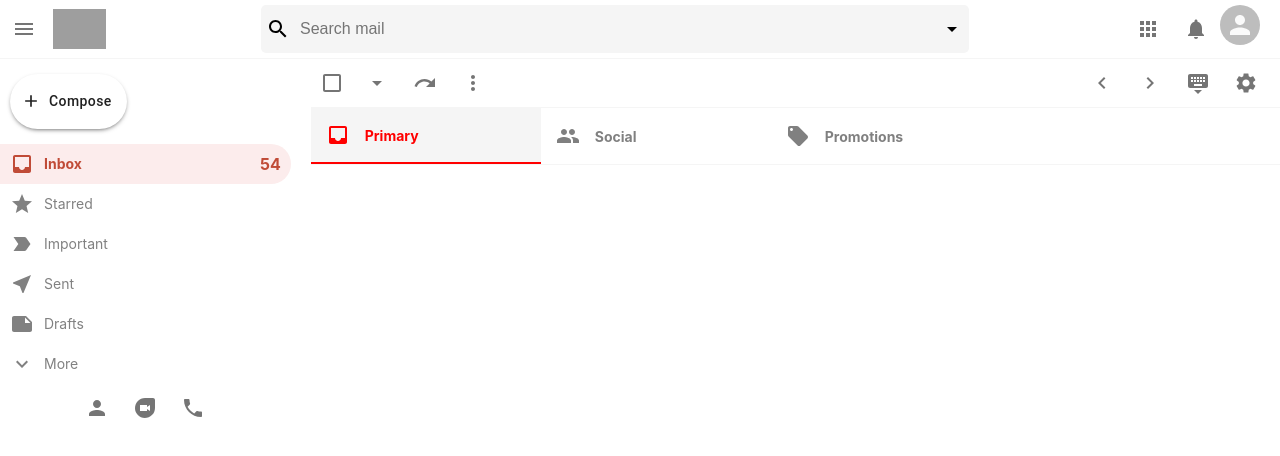
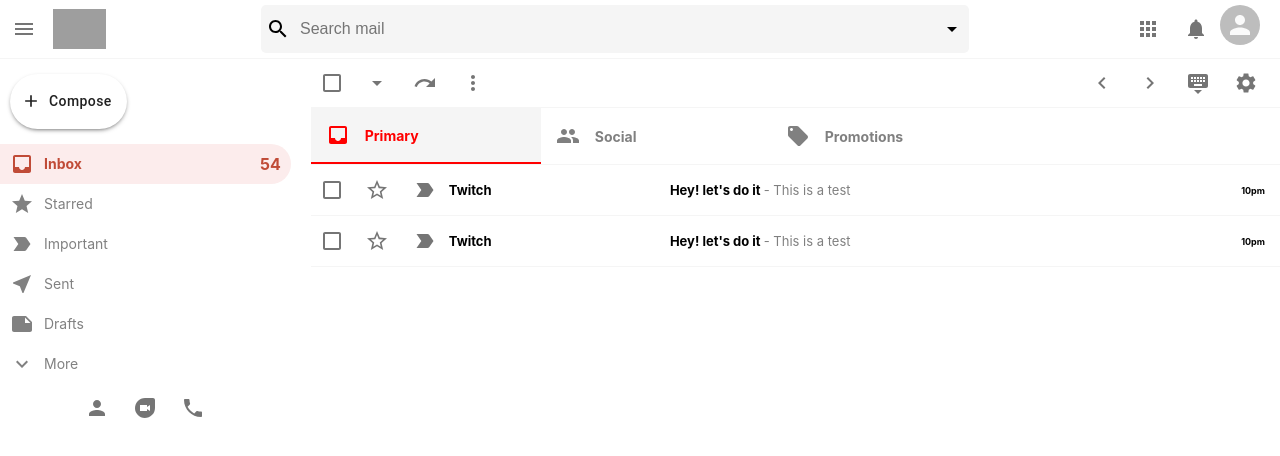
Before and after one commit to Shankar022/gmail-clone, a React (Create React App) app: page / in a window 1280 px wide. Shown: the top 456 px of the page. Built offline with nearby package versions, Linux system fonts and the light colour scheme; grey boxes are pictures that could not be loaded.

Commit message:
Email row added and route create to mail page.

```diff
--- a/src/EmailList.js
+++ b/src/EmailList.js
@@ -1,63 +1,85 @@
-import React from 'react'
-import './EmailList.css'
+import React from "react";
+import "./EmailList.css";
+import EmailRow from "./EmailRow";
 
-import Section from './Section';
-import { Checkbox, IconButton } from '@material-ui/core'
-import ArrowDropDownIcon from '@material-ui/icons/ArrowDropDown';
-import RedoIcon from '@material-ui/icons/Redo';
-import MoreVertIcon from '@material-ui/icons/MoreVert';
-import ChevronLeftIcon from '@material-ui/icons/ChevronLeft';
-import ChevronRightIcon from '@material-ui/icons/ChevronRight';
-import KeyboardHideIcon from '@material-ui/icons/KeyboardHide';
-import SettingsIcon from '@material-ui/icons/Settings';
-import InboxIcon from '@material-ui/icons/Inbox';
-import PeopleIcon from '@material-ui/icons/People';
-import LocalOfferIcon from '@material-ui/icons/LocalOffer';
-
-
+import Section from "./Section";
+import { Checkbox, IconButton } from "@material-ui/core";
+import ArrowDropDownIcon from "@material-ui/icons/ArrowDropDown";
+import RedoIcon from "@material-ui/icons/Redo";
+import MoreVertIcon from "@material-ui/icons/MoreVert";
+import ChevronLeftIcon from "@material-ui/icons/ChevronLeft";
+import ChevronRightIcon from "@material-ui/icons/ChevronRight";
+import KeyboardHideIcon from "@material-ui/icons/KeyboardHide";
+import SettingsIcon from "@material-ui/icons/Settings";
+import InboxIcon from "@material-ui/icons/Inbox";
+import PeopleIcon from "@material-ui/icons/People";
+import LocalOfferIcon from "@material-ui/icons/LocalOffer";
 
 function EmailList() {
   return (
-      <div className='emailList'>
+    <div className="emailList">
       <div className="emailList__settings">
         <div className="emailList__settingLeft">
           <Checkbox />
           <IconButton>
-                      <ArrowDropDownIcon/>
+            <ArrowDropDownIcon />
           </IconButton>
           <IconButton>
-                      <RedoIcon/>
+            <RedoIcon />
           </IconButton>
           <IconButton>
-                      <MoreVertIcon/>
+            <MoreVertIcon />
           </IconButton>
         </div>
         <div className="emailList__settingRight">
           <IconButton>
-                      <ChevronLeftIcon/>
+            <ChevronLeftIcon />
           </IconButton>
           <IconButton>
-                      <ChevronRightIcon/>
+            <ChevronRightIcon />
           </IconButton>
           <IconButton>
-                      <KeyboardHideIcon/>
+            <KeyboardHideIcon />
           </IconButton>
           <IconButton>
-                      <SettingsIcon/>
+            <SettingsIcon />
           </IconButton>
         </div>
       </div>
       <div className="emailList__sections">
-              <Section Icon={InboxIcon} title='Primary' color='red' selected={true} />
-              <Section Icon={PeopleIcon} title='Social' color='#1A73E8' selected={false} />
-              <Section Icon={LocalOfferIcon} title='Promotions' color='green' selected={false}/>
+        <Section Icon={InboxIcon} title="Primary" color="red" selected={true} />
+        <Section
+          Icon={PeopleIcon}
+          title="Social"
+          color="#1A73E8"
+          selected={false}
+        />
+        <Section
+          Icon={LocalOfferIcon}
+          title="Promotions"
+          color="green"
+          selected={false}
+        />
       </div>
 
       <div className="emailList__list">
-
+        <EmailRow
+          title="Twitch"
+          subject="Hey! let's do it"
+          description="This is a test"
+          time="10pm"
+        />
+      </div>
+      <div className="emailList__list">
+        <EmailRow
+            title="Twitch"
+            subject="Hey! let's do it"
+            description="This is a test"
+            time="10pm"
+        />
       </div>
     </div>
-  )
+  );
 }
 
-export default EmailList
+export default EmailList;
--- /dev/null
+++ b/src/EmailRow.css
@@ -0,0 +1,48 @@
+.emailRow{
+    display: flex;
+    align-items: center;
+    height: 50px;
+    border-bottom: 1px solid whitesmoke;
+    cursor: pointer;
+    z-index: 999;
+}
+
+.emailRow:hover{
+    border-top: 1px solid whitesmoke;
+    box-shadow: 0 4px 4px -2px rgba(0,0,0,0.24);
+}
+
+.emailRow__options{
+    display: flex;
+}
+
+.emailRow__message{
+    display: flex;
+    flex: 0.8;
+    align-items: center;
+    font-size: 13px;
+}
+
+.emailRow__message > h4 {
+    width: 400px;
+    white-space: nowrap;
+    overflow: hidden;
+    text-overflow: ellipsis;
+    padding-left: 5px;
+    padding-right: 5px;
+}
+
+.emailRow__title{
+    font-size: 13px;
+    flex: 0.3;
+}
+
+.emailRow__time{
+    padding-right: 15px;
+    font-size: 9px;
+    font-weight: bold;
+}
+.emailRow__description {
+    font-weight: 400;
+    color: grey;
+}
--- /dev/null
+++ b/src/EmailRow.js
@@ -0,0 +1,37 @@
+import React from "react";
+import "./EmailRow.css";
+
+import { useNavigate } from "react-router-dom";
+import { Checkbox, IconButton } from "@material-ui/core";
+import StarBorderIcon from "@material-ui/icons/StarBorder";
+import LabelImportantIcon from "@material-ui/icons/LabelImportant";
+
+
+function EmailRow({ id, title, subject, description, time }) {
+    const navigate = useNavigate();
+    const emailRowHandelClick = ()=>{
+        navigate("/mail");
+    }
+  return (
+    <div onClick={emailRowHandelClick} className="emailRow">
+      <div className="emailRow__options">
+        <Checkbox />
+        <IconButton>
+          <StarBorderIcon />
+        </IconButton>
+        <IconButton>
+          <LabelImportantIcon />
+        </IconButton>
+      </div>
+      <h3 className="emailRow__title">{title}</h3>
+      <div className="emailRow__message">
+        <h4>{subject}{" "}
+            <span className="emailRow__description">- {description}</span>
+        </h4>
+      </div>
+        <p className="emailRow__time">{time}</p>
+    </div>
+  );
+}
+
+export default EmailRow;
```
Lines whose indentation alone changed are shown as unchanged.
